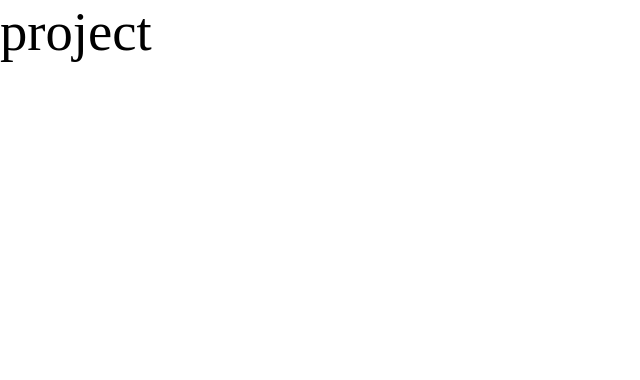
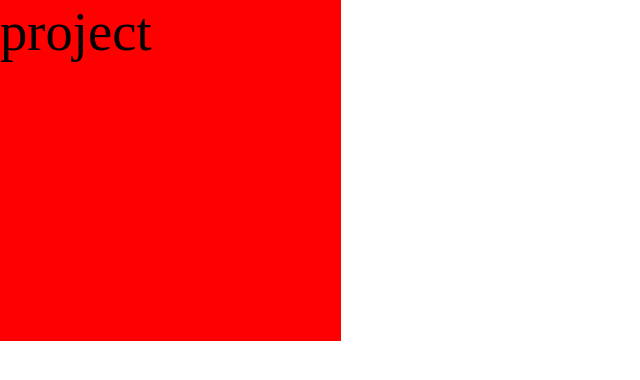
Before and after one commit to RunningTeemoOoOo/VueProject, a Vue app: page / in a window 1280 px wide. Shown: the top 380 px of the page, without its empty margins (0-640 px from the left). Built offline with nearby package versions, Linux system fonts and the light colour scheme.

Commit message:
change Index.html Meta

```diff
--- a/public/index.html
+++ b/public/index.html
@@ -2,6 +2,7 @@
 <html lang="en">
   <head>
     <meta charset="utf-8">
+    <meta name="viewport" content="width=device, initail-scale=1.0,user-scalable=no">
     <meta http-equiv="X-UA-Compatible" content="IE=edge">
     <meta name="viewport" content="width=device-width,initial-scale=1.0">
     <link rel="icon" href="<%= BASE_URL %>favicon.ico">
--- a/src/App.vue
+++ b/src/App.vue
@@ -14,4 +14,10 @@ h1, h2, h3 {font-size: 0.16rem; font-weight: normal;}
 .l {float: left;}
 .r {float: right;}
 .clear:after {content: "";display: block;clear: both;}
+
+#app {
+  height: 1rem;
+  width: 1rem;
+  background: red;
+}
 </style>
```
